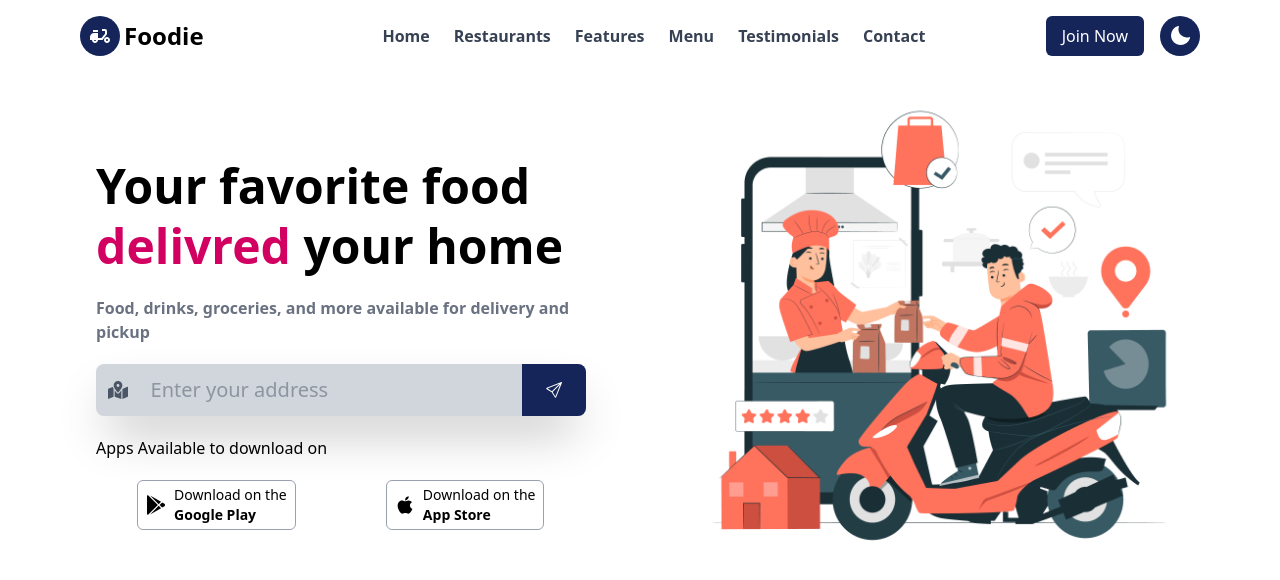
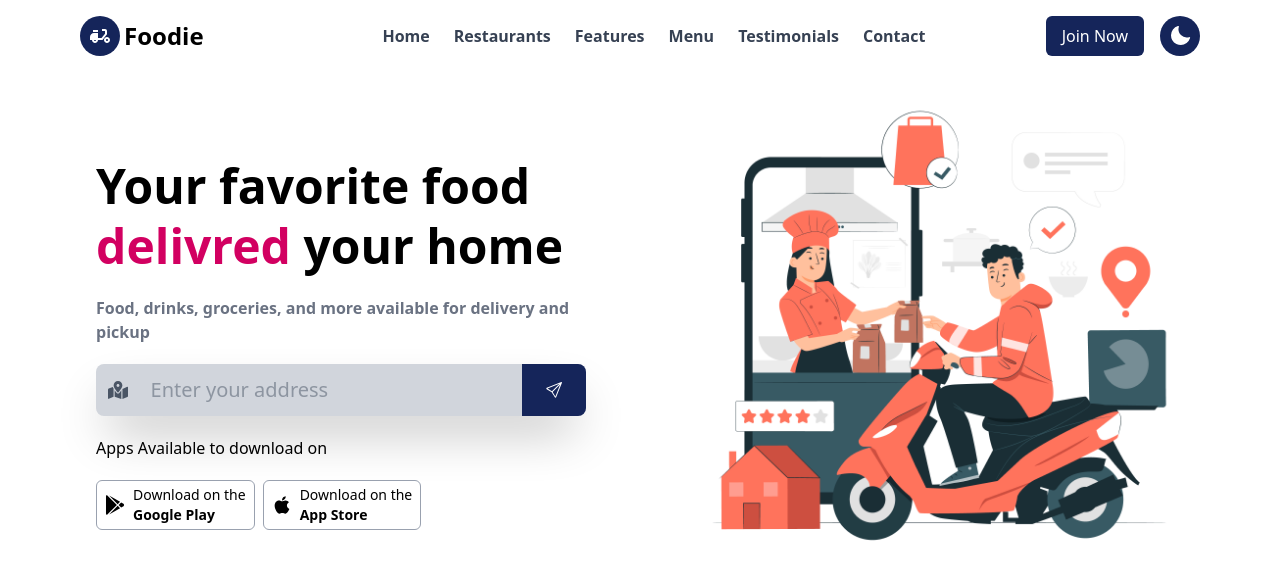
Before and after one commit to raoufboukh/foodie_website, a Next.js app in the folder client/: page / in a window 1280 px wide. Shown: the top 580 px of the page. Built offline with nearby package versions, Linux system fonts and the light colour scheme.

Commit message:
fix: correct padding class and adjust margin for app download buttons in Hero component

```diff
--- a/client/components/Home/Hero.tsx
+++ b/client/components/Home/Hero.tsx
@@ -5,7 +5,7 @@ import { BsSend } from "react-icons/bs";
 
 const Hero = () => {
   return (
-    <div className="pt-22">
+    <div className="py-22">
       <div className="container flex justify-between flex-wrap items-center lg:!px-24">
         <div className="lg:basis-[45%] basis-[80%] pt-5 mx-auto lg:mx-0">
           <h2 className="sm:text-5xl text-3xl leading-tight font-bold text-center lg:text-left">
@@ -33,14 +33,14 @@ const Hero = () => {
               Apps Available to download on
             </p>
             <div className="flex gap-2 items-center">
-              <div className="flex items-center gap-2 sm:text-sm text-xs rounded-md border border-gray-400 px-2 py-1 cursor-pointer hover:shadow-lg transition-shadow duration-300 mx-auto">
+              <div className="flex items-center gap-2 sm:text-sm text-xs rounded-md border border-gray-400 px-2 py-1 cursor-pointer hover:shadow-lg transition-shadow duration-300 sm:mx-0 mx-auto">
                 <FaGooglePlay className="text-xl text-black" />
                 <p>
                   Download on the{" "}
                   <span className="font-bold block">Google Play</span>
                 </p>
               </div>
-              <div className="flex items-center gap-2 sm:text-sm text-xs rounded-md border border-gray-400 px-2 py-1 cursor-pointer hover:shadow-lg transition-shadow duration-300 mx-auto">
+              <div className="flex items-center gap-2 sm:text-sm text-xs rounded-md border border-gray-400 px-2 py-1 cursor-pointer hover:shadow-lg transition-shadow duration-300 sm:mx-0 mx-auto">
                 <FaApple className="text-xl text-black" />
                 <p>
                   Download on the{" "}
```
